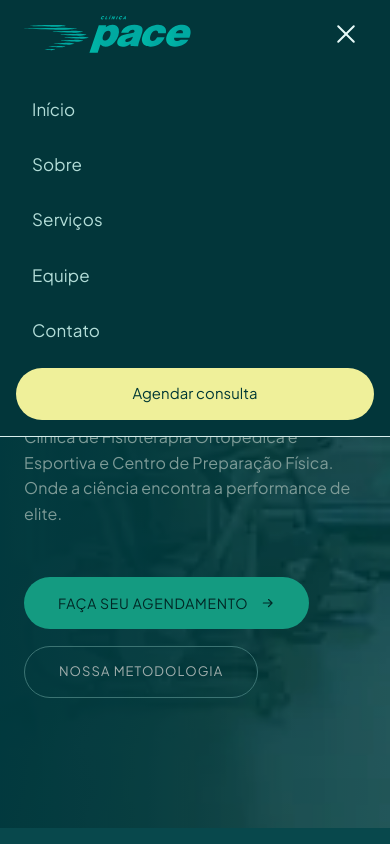
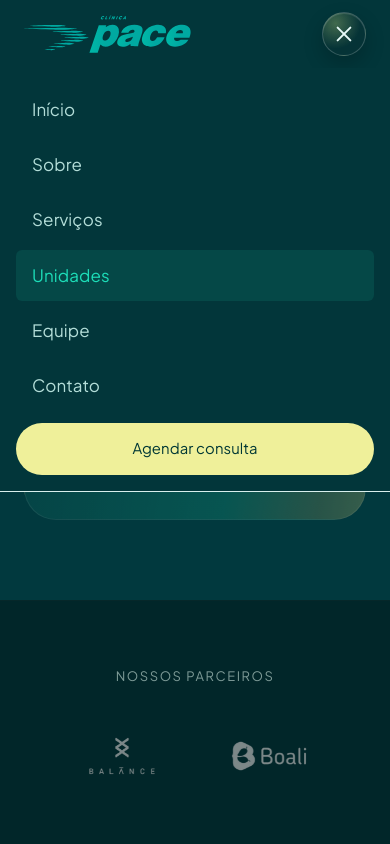
Before and after one commit to ThiagoLaredo/pace, a React (Vite) app in the folder frontend/: page /unidades in a window 390 px wide. Both pictures are taken after a click on the button "Abrir menu". Shown: the top 844 px of the page. Built offline with nearby package versions, Linux system fonts and the light colour scheme.

Commit message:
ajustes finais

```diff
--- a/frontend/src/App.tsx
+++ b/frontend/src/App.tsx
@@ -6,6 +6,7 @@ import MainLayout from './layouts/MainLayout';
 const Home = lazy(() => import('./pages/Home'));
 const Sobre = lazy(() => import('./pages/Sobre'));
 const Servicos = lazy(() => import('./pages/Servicos'));
+const Unidades = lazy(() => import('./pages/Unidades'));
 const Equipe = lazy(() => import('./pages/Equipe'));
 const Contato = lazy(() => import('./pages/Contato'));
 
@@ -29,6 +30,7 @@ function App() {
             <Route path="/" element={<Home />} />
             <Route path="/sobre" element={<Sobre />} />
             <Route path="/servicos" element={<Servicos />} />
+            <Route path="/unidades" element={<Unidades />} />
             <Route path="/equipe" element={<Equipe />} />
             <Route path="/contato" element={<Contato />} />
             <Route path="*" element={<Home />} />
--- a/frontend/src/components/Cards/ServiceCard.css
+++ b/frontend/src/components/Cards/ServiceCard.css
@@ -5,19 +5,14 @@
 }
 
 .service-card__title {
-  display: inline-flex;
-  align-items: center;
-  width: fit-content;
-  font-family: 'Montserrat', sans-serif;
-  font-size: 0.85rem;
+  margin: 0 0 0.6rem;
+  font-family: var(--heading);
+  font-size: 1rem;
   font-weight: 800;
-  line-height: 1;
+  line-height: 1.15;
   letter-spacing: 0.04em;
   text-transform: uppercase;
-  color: var(--background);
-  background-color: var(--primary);
-  padding: 0.25em 0.55em;
-  border-radius: 0.3rem;
+  color: var(--primary);
 }
 
 .service-card__content {
--- a/frontend/src/components/Cards/ServiceCard.tsx
+++ b/frontend/src/components/Cards/ServiceCard.tsx
@@ -41,14 +41,11 @@ export const ServiceCard: React.FC<ServiceCardProps> = ({
           decoding="async"
         />
         <div className="absolute inset-0 bg-gradient-to-t from-background/80 to-transparent"></div>
-
-        {/* Title overlay */}
-        <div className="absolute bottom-4 left-6">
-          <h4 className="service-card__title">{title}</h4>
-        </div>
       </div>
 
       <div className="service-card__content">
+        <h4 className="service-card__title">{title}</h4>
+
         {/* Description */}
         <p className="service-card__description">{description}</p>
 
--- a/frontend/src/components/Header/Header.css
+++ b/frontend/src/components/Header/Header.css
@@ -100,39 +100,98 @@
 /* Hamburger */
 .header__menu-toggle {
   display: none;
-  background: none;
-  border: none;
-  padding: 8px;
+  align-items: center;
+  justify-content: center;
+  width: 44px;
+  height: 44px;
+  border-radius: 999px;
+  border: 1px solid rgba(255, 255, 255, 0.2);
+  background:
+    radial-gradient(circle at 30% 25%, rgba(29, 221, 184, 0.35), transparent 58%),
+    rgba(9, 50, 54, 0.5);
+  backdrop-filter: blur(10px);
+  -webkit-backdrop-filter: blur(10px);
+  box-shadow: 0 8px 20px rgba(0, 0, 0, 0.2), inset 0 1px 0 rgba(255, 255, 255, 0.12);
+  padding: 0;
   cursor: pointer;
   flex-shrink: 0;
+  transition: transform 220ms var(--ease-smooth), box-shadow 260ms var(--ease-smooth),
+    background-color 220ms var(--ease-smooth);
+}
+
+.header__menu-toggle:hover {
+  transform: translateY(-1px);
+  box-shadow: 0 12px 24px rgba(0, 0, 0, 0.28), 0 0 0 1px rgba(29, 221, 184, 0.2);
+}
+
+.header__menu-toggle:focus-visible {
+  outline: none;
+  box-shadow: 0 0 0 3px rgba(29, 221, 184, 0.35), 0 12px 24px rgba(0, 0, 0, 0.22);
+}
+
+.header__menu-toggle[data-open='true'] {
+  background:
+    radial-gradient(circle at 30% 25%, rgba(179, 209, 122, 0.35), transparent 58%),
+    rgba(9, 50, 54, 0.62);
 }
 
 .header__hamburger {
+  position: relative;
   display: flex;
   flex-direction: column;
-  gap: 5px;
-  width: 24px;
+  justify-content: center;
+  gap: 0;
+  width: 20px;
+  height: 16px;
 }
 
 .header__hamburger span {
+  position: absolute;
+  left: 0;
   display: block;
   height: 2px;
   width: 100%;
   background-color: var(--on-surface);
-  border-radius: 2px;
-  transition: transform 300ms var(--ease-smooth), opacity 200ms;
+  border-radius: 999px;
+  transform-origin: center;
+  transition: transform 360ms cubic-bezier(0.22, 1, 0.36, 1), opacity 260ms ease,
+    width 260ms ease, background-color 260ms ease;
+}
+
+.header__hamburger span:nth-child(1) {
+  top: 0;
+  width: 70%;
+}
+
+.header__hamburger span:nth-child(2) {
+  top: 50%;
+  transform: translateY(-50%);
+}
+
+.header__hamburger span:nth-child(3) {
+  bottom: 0;
+  width: 80%;
+  right: 0;
+  left: auto;
 }
 
 .header__hamburger[data-open='true'] span:nth-child(1) {
-  transform: translateY(7px) rotate(45deg);
+  width: 100%;
+  top: 50%;
+  transform: translateY(-50%) rotate(45deg);
 }
 
 .header__hamburger[data-open='true'] span:nth-child(2) {
   opacity: 0;
+  transform: translateY(-50%) scaleX(0.2);
 }
 
 .header__hamburger[data-open='true'] span:nth-child(3) {
-  transform: translateY(-7px) rotate(-45deg);
+  width: 100%;
+  left: 0;
+  top: 50%;
+  bottom: auto;
+  transform: translateY(-50%) rotate(-45deg);
 }
 
 /* Overlay */
--- a/frontend/src/components/Header/Header.tsx
+++ b/frontend/src/components/Header/Header.tsx
@@ -6,6 +6,7 @@ const navLinks = [
   { to: '/', label: 'Início' },
   { to: '/sobre', label: 'Sobre' },
   { to: '/servicos', label: 'Serviços' },
+  { to: '/unidades', label: 'Unidades' },
   { to: '/equipe', label: 'Equipe' },
   { to: '/contato', label: 'Contato' },
 ];
@@ -28,7 +29,11 @@ const Header = () => {
           <span className="header__logo-text">Clínica Pace</span>
         </Link>
 
-        <nav className={`header__nav${menuOpen ? ' header__nav--open' : ''}`} aria-label="Navegação principal">
+        <nav
+          id="primary-navigation"
+          className={`header__nav${menuOpen ? ' header__nav--open' : ''}`}
+          aria-label="Navegação principal"
+        >
           <ul className="header__nav-list">
             {navLinks.map((link) => (
               <li key={link.to} className="header__nav-item">
@@ -56,10 +61,13 @@ const Header = () => {
         </nav>
 
         <button
+          type="button"
           className="header__menu-toggle"
           onClick={toggleMenu}
+          data-open={menuOpen}
           aria-label={menuOpen ? 'Fechar menu' : 'Abrir menu'}
           aria-expanded={menuOpen}
+          aria-controls="primary-navigation"
         >
           <span className="header__hamburger" data-open={menuOpen}>
             <span />
--- a/frontend/src/index.css
+++ b/frontend/src/index.css
@@ -342,6 +342,12 @@ body {
     linear-gradient(180deg, rgba(255, 255, 255, 0.02), rgba(255, 255, 255, 0));
 }
 
+.cta-section__cta {
+  font-size: 14px;
+  font-weight: 700;
+  letter-spacing: 0.05em;
+}
+
 .units-section {
   background: linear-gradient(180deg, rgba(1, 81, 88, 0.1), transparent);
   border-top: 1px solid rgba(255, 255, 255, 0.06);
@@ -397,7 +403,7 @@ body {
   display: flex;
   flex-direction: column;
   flex: 1;
-  gap: 0.9rem;
+  gap: 1.2rem;
   padding: 1.5rem;
   padding-right: calc(240px + 0.5rem);
   padding-bottom: 3rem;
@@ -415,13 +421,13 @@ body {
   align-items: center;
   width: fit-content;
   font-family: var(--heading);
-  font-size: 0.85rem;
+  font-size: 1rem;
   font-weight: 800;
   line-height: 1;
   text-transform: uppercase;
   letter-spacing: 0.04em;
-  color: var(--background);
-  background-color: var(--primary);
+  color: var(--primary);
+  background-color: var(--accent-bg);
   padding: 0.25em 0.55em;
   border-radius: 0.3rem;
 }
--- /dev/null
+++ b/frontend/src/pages/Unidades.tsx
@@ -0,0 +1,9 @@
+const Unidades = () => {
+  return (
+    <main>
+      <h1>Unidades</h1>
+    </main>
+  );
+};
+
+export default Unidades;
--- a/frontend/src/sections/CTASection.tsx
+++ b/frontend/src/sections/CTASection.tsx
@@ -18,7 +18,7 @@ export const CTASection: React.FC = () => {
                 elevar seu nível.
               </p>
               <div className="flex flex-wrap justify-center gap-4">
-                <PrimaryButton variant="primary" className="text-lg px-12 py-5 cta-section__cta">
+                <PrimaryButton variant="primary" className="px-12 py-5 cta-section__cta">
                   Marcar Consulta Agora
                 </PrimaryButton>
               </div>
--- a/frontend/src/sections/PartnersSection.tsx
+++ b/frontend/src/sections/PartnersSection.tsx
@@ -12,19 +12,19 @@ const partners = [
     name: 'Boali',
     image: '/images/optimized/partners/boali-fallback.webp',
     imageSrcSet:
-      '/images/optimized/partners/boali-160.webp 160w, /images/optimized/partners/boali-240.webp 240w, /images/optimized/partners/boali-320.webp 320w',
+      '/images/optimized/partners/boali-160.webp 160w, /images/optimized/partners/boali-226.webp 226w',
   },
   {
     name: 'Bauerfeind',
     image: '/images/optimized/partners/bauerfeind-fallback.webp',
     imageSrcSet:
-      '/images/optimized/partners/bauerfeind-160.webp 160w, /images/optimized/partners/bauerfeind-240.webp 240w, /images/optimized/partners/bauerfeind-320.webp 320w',
+      '/images/optimized/partners/bauerfeind-160.webp 160w, /images/optimized/partners/bauerfeind-226.webp 226w',
   },
   {
     name: 'DJO',
     image: '/images/optimized/partners/djo-fallback.webp',
     imageSrcSet:
-      '/images/optimized/partners/djo-160.webp 160w, /images/optimized/partners/djo-240.webp 240w, /images/optimized/partners/djo-320.webp 320w',
+      '/images/optimized/partners/djo-160.webp 160w, /images/optimized/partners/djo-226.webp 226w',
   },
 ];
 
--- a/frontend/src/sections/StructureSection.tsx
+++ b/frontend/src/sections/StructureSection.tsx
@@ -67,7 +67,7 @@ export const StructureSection: React.FC = () => {
 
   return (
     <section className="py-section-padding bg-surface-container-lowest overflow-hidden">
-      <div className="max-w-container-max mx-auto px-gutter grid md:grid-cols-2 gap-16 items-center">
+      <div className="max-w-container-max mx-auto px-gutter grid md:grid-cols-2 gap-8 md:gap-16 items-center">
         {/* Left - Image */}
         <div className="relative">
           <div className="absolute -top-5 -left-5 pointer-events-none" style={{ zIndex: 0, opacity: 0.65 }}>
@@ -134,8 +134,9 @@ export const StructureSection: React.FC = () => {
               </li>
               <li className="structure-feature__item flex items-center gap-3">
                 <CheckCircleIcon />
-                <span className="font-bold">Equipamentos de última geração para avaliação e treino</span>
+                <span className="font-bold">Equipamentos de última geração para avaliação, treino, reabilitação e recuperação.</span>
               </li>
+
             </ul>
             <PrimaryButton variant="primary">Agende uma visita</PrimaryButton>
           </div>
--- a/frontend/src/sections/UnitsSection.tsx
+++ b/frontend/src/sections/UnitsSection.tsx
@@ -25,7 +25,7 @@ const units = [
     phones: ['(11) 99457-3619', '(11) 2729-4268'],
     email: 'jardins@clinicapace.com.br',
     address: 'R. Haddock Lobo, 1421 / Loja 08 – Mezanino',
-    region: 'Jardins | Sao Paulo',
+    region: 'Jardins | São Paulo',
     hours: ['Segunda a Sexta – 7h as 21h', 'Sabado – 7h as 12h'],
   },
   {
@@ -36,7 +36,7 @@ const units = [
     phones: ['(11) 99455-6493', '(11) 2373-6486'],
     email: 'vilamariana@clinicapace.com.br',
     address: 'Rua Dr. Amancio de Carvalho, 182 – Conjunto 401',
-    region: 'Vila Mariana | Sao Paulo',
+    region: 'Vila Mariana | São Paulo',
     hours: ['Segunda a Sexta – 7h as 21h', 'Sabado – 7h as 12h'],
   },
   {
@@ -46,7 +46,7 @@ const units = [
       '/images/optimized/unidades/butanta-320.webp 320w, /images/optimized/unidades/butanta-453.webp 453w',
     phones: ['(11) 93231-1310', '(11) 2373-6486'],
     address: 'Rua Alvarenga, 2022',
-    region: 'Butanta | Sao Paulo',
+    region: 'Butanta | São Paulo',
     hours: ['Segunda a Sexta – 7h as 21h', 'Sabado – 7h as 12h'],
   },
   {
@@ -57,14 +57,14 @@ const units = [
     phones: ['(11) 99100-2699', '(11) 3065-2002'],
     email: 'paulistano@clinicapace.com.br',
     address: 'R. Honduras, 1400',
-    region: 'Jardim America | Sao Paulo - SP',
+    region: 'Jardim America | São Paulo - SP',
     hours: ['Segunda a Sexta – 7h as 21h', 'Sabado – 8h as 13h'],
   },
 ];
 
 export const UnitsSection: React.FC = () => {
   return (
-    <section className="py-section-padding units-section">
+    <section id="unidades" className="py-section-padding units-section">
       <div className="max-w-container-max mx-auto px-gutter">
         <RevealOnScroll>
           <SectionTitle
```
